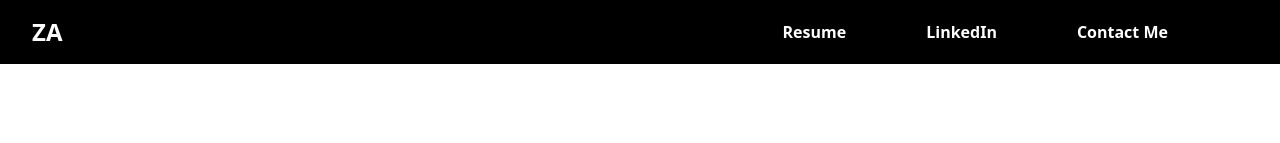
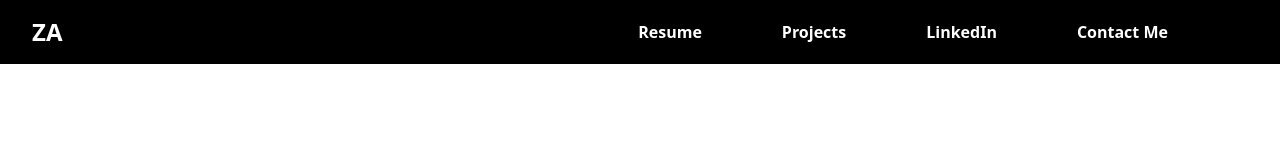
Before and after one commit to zohaib-a-ahmed/portfolio, an Angular app: page / in a window 1280 px wide. Shown: the top 143 px of the page. Built offline with nearby package versions, Linux system fonts and the light colour scheme.

Commit message:
Projects Nav Link

```diff
--- a/src/app/home/navigation/navigation.component.html
+++ b/src/app/home/navigation/navigation.component.html
@@ -8,6 +8,11 @@
         routerLink="/resume"
         class="text-white hover:text-gray-400 hover:font-bold font-semibold ml-4"
         >Resume</a
+      >
+      <a
+        routerLink="/projects"
+        class="text-white hover:text-gray-400 hover:font-bold font-semibold ml-4"
+        >Projects</a
       >
       <a
         href="https://www.linkedin.com/in/zohaibazherahmed/"
```
